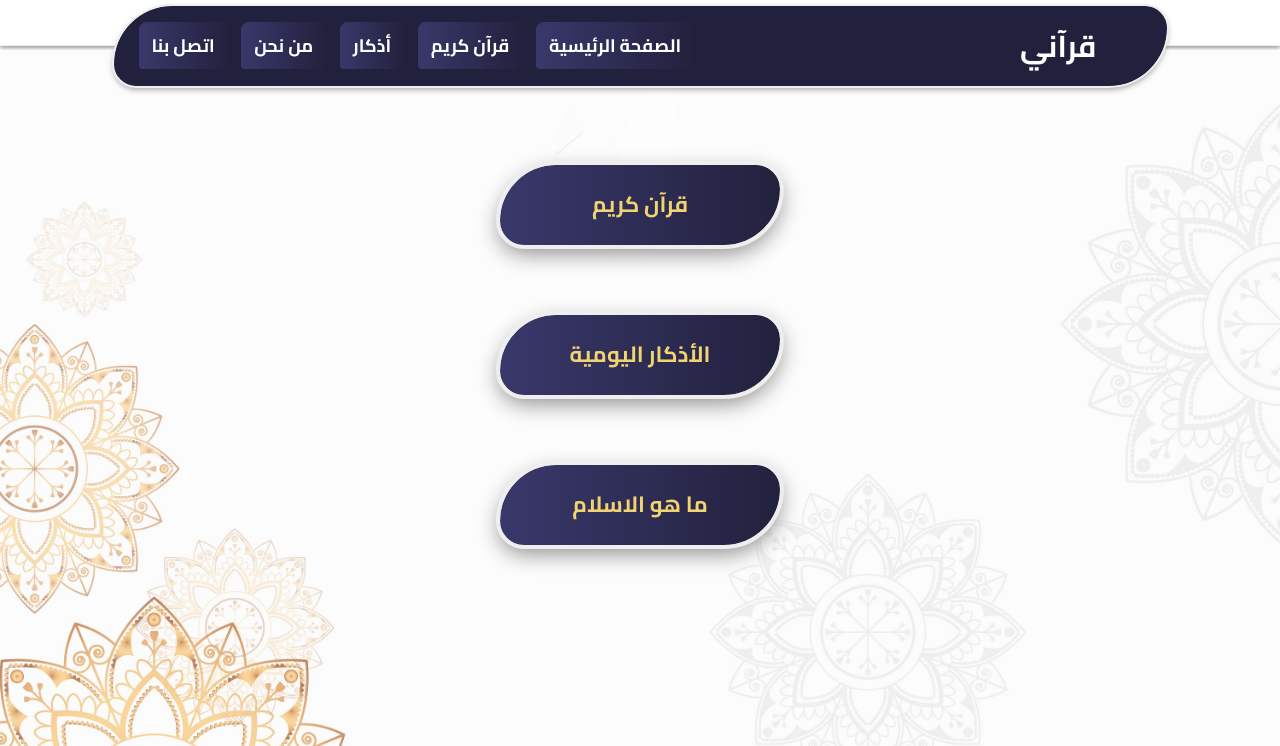
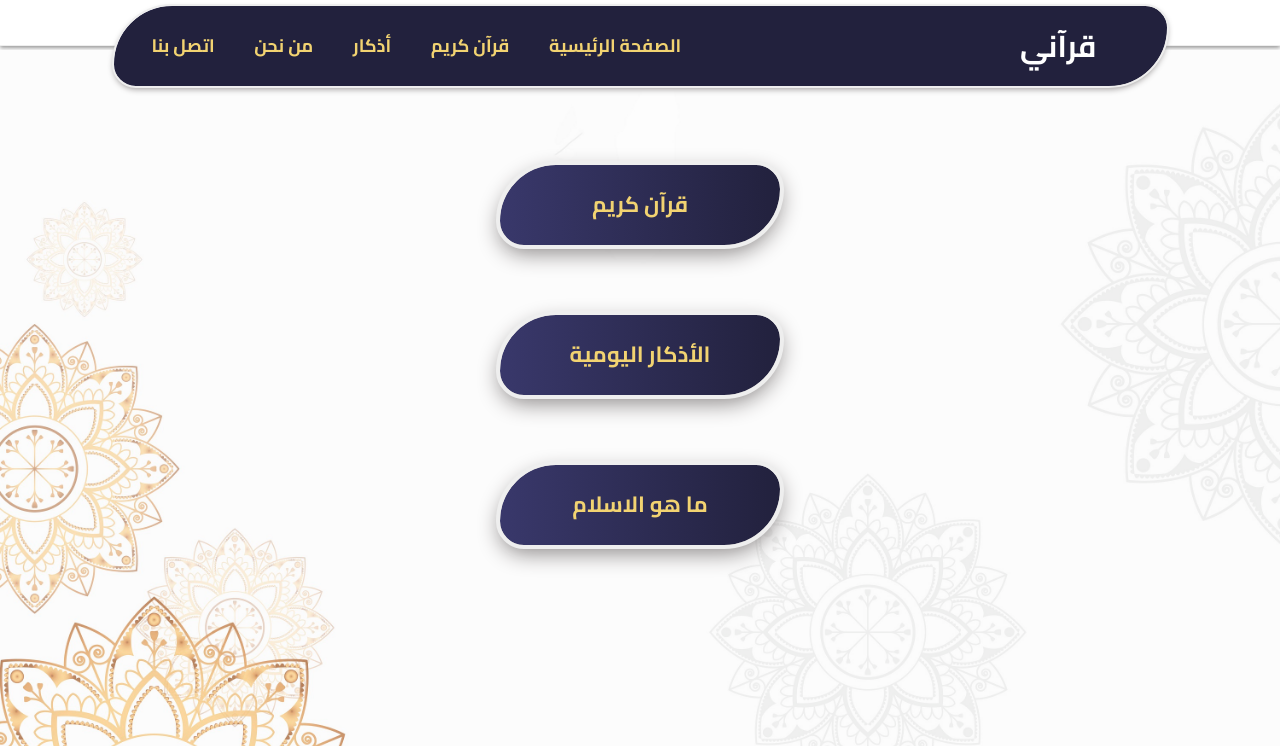
Before and after one commit to bms998/qurany, a plain HTML site: page index.html in a window 1280 px wide. Shown: the part 54-800 px from the top of the page. Drawn offline with Linux system fonts and the light colour scheme.

Commit message:
Update style.css

```diff
--- a/css/style.css
+++ b/css/style.css
@@ -202,8 +202,7 @@ a {
 }
 
 .new-nav nav ul li a {
-  color: white;
-  background-image: linear-gradient(to left, #22213d, #39386b);
+  color: var(--text-color);
   font-size: 18px;
   text-transform: uppercase;
   padding: 7px 13px;
@@ -213,8 +212,7 @@ a {
 }
 
 .new-nav nav ul li:hover a {
-  color: var(--text-color);
-  font-stretch: 150%;
+  color:white;
 }
 
 .checkbtn {
```
